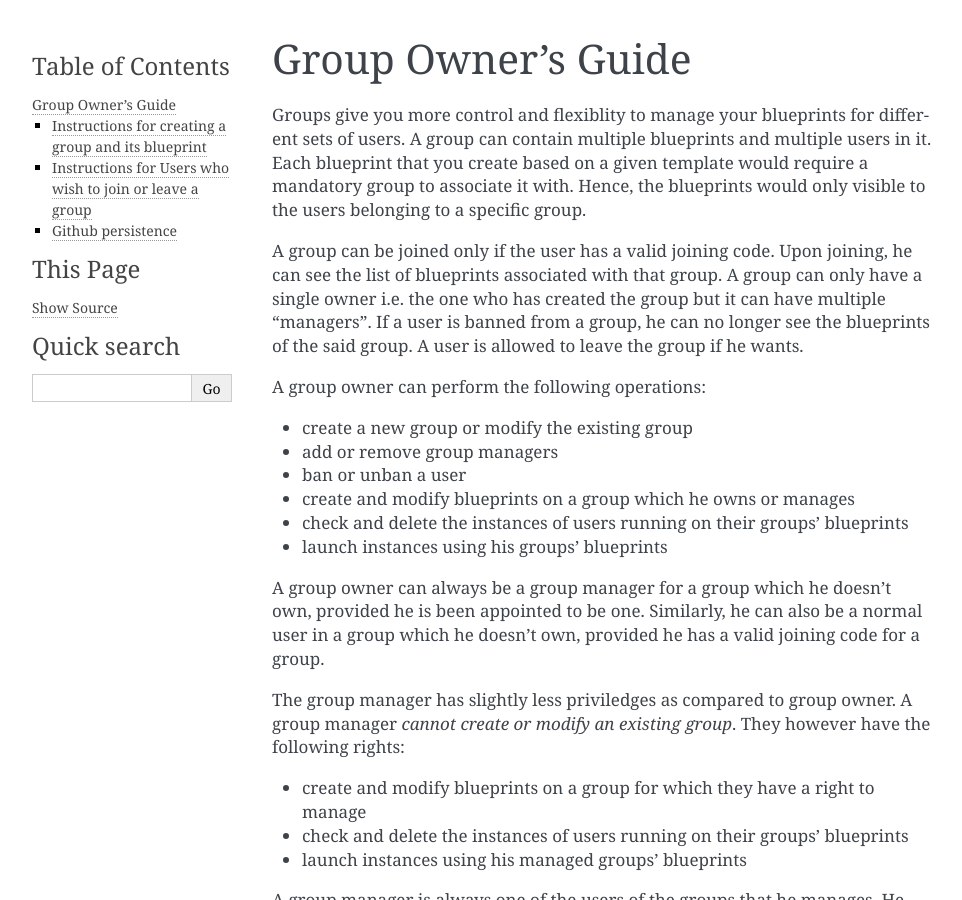
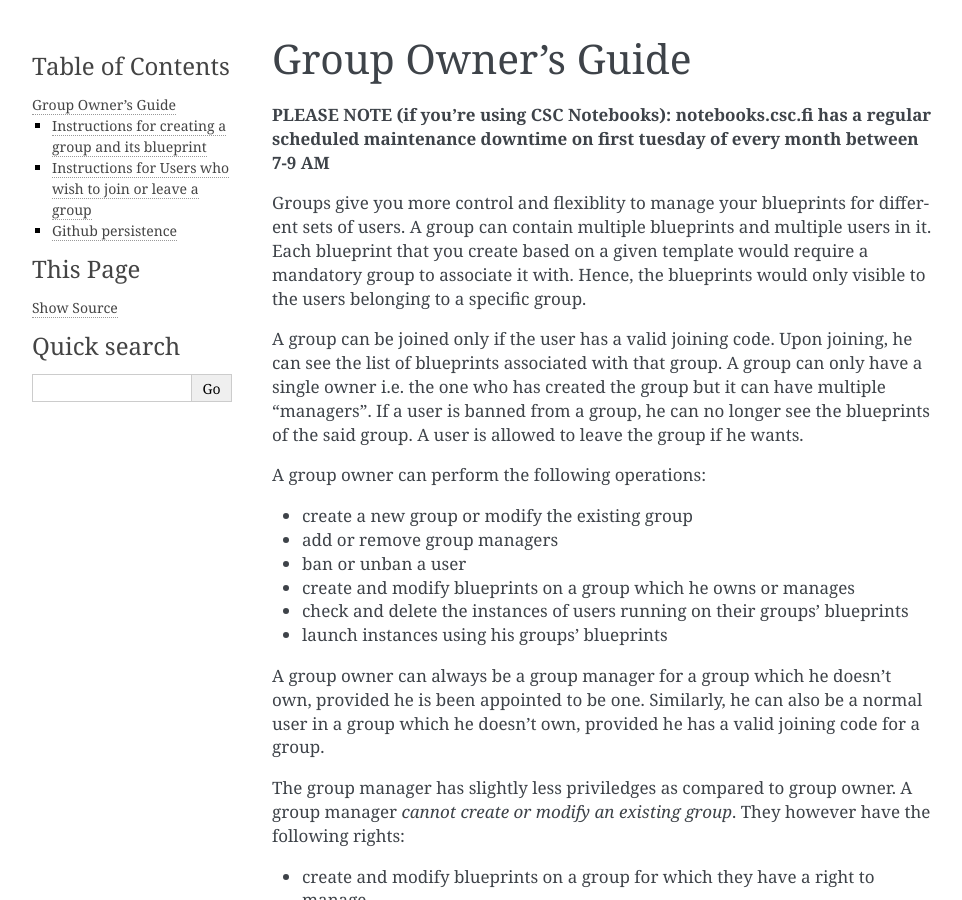
Before and after one commit to CSCfi/pebbles, a Sphinx documentation site: the page built from doc/source/group_owners_guide.rst, in a window 1280 px wide and 900 px high. Shown: the whole window, without its empty margins (148-1110 px from the left). Built offline with Sphinx 7.4.7, drawn with Linux system fonts in a browser that asks for light colours; the version number is read from the project's files by our own code.

Commit message:
group owner guide has maintenance update

```diff
--- a/doc/source/group_owners_guide.rst
+++ b/doc/source/group_owners_guide.rst
@@ -2,6 +2,8 @@
 
 Group Owner's Guide
 *******************
+
+**PLEASE NOTE (if you're using CSC Notebooks): notebooks.csc.fi has a regular scheduled maintenance downtime on first tuesday of every month between 7-9 AM**
 
 Groups give you more control and flexiblity to manage your blueprints for
 different sets of users.  A group can contain multiple blueprints and multiple
```
